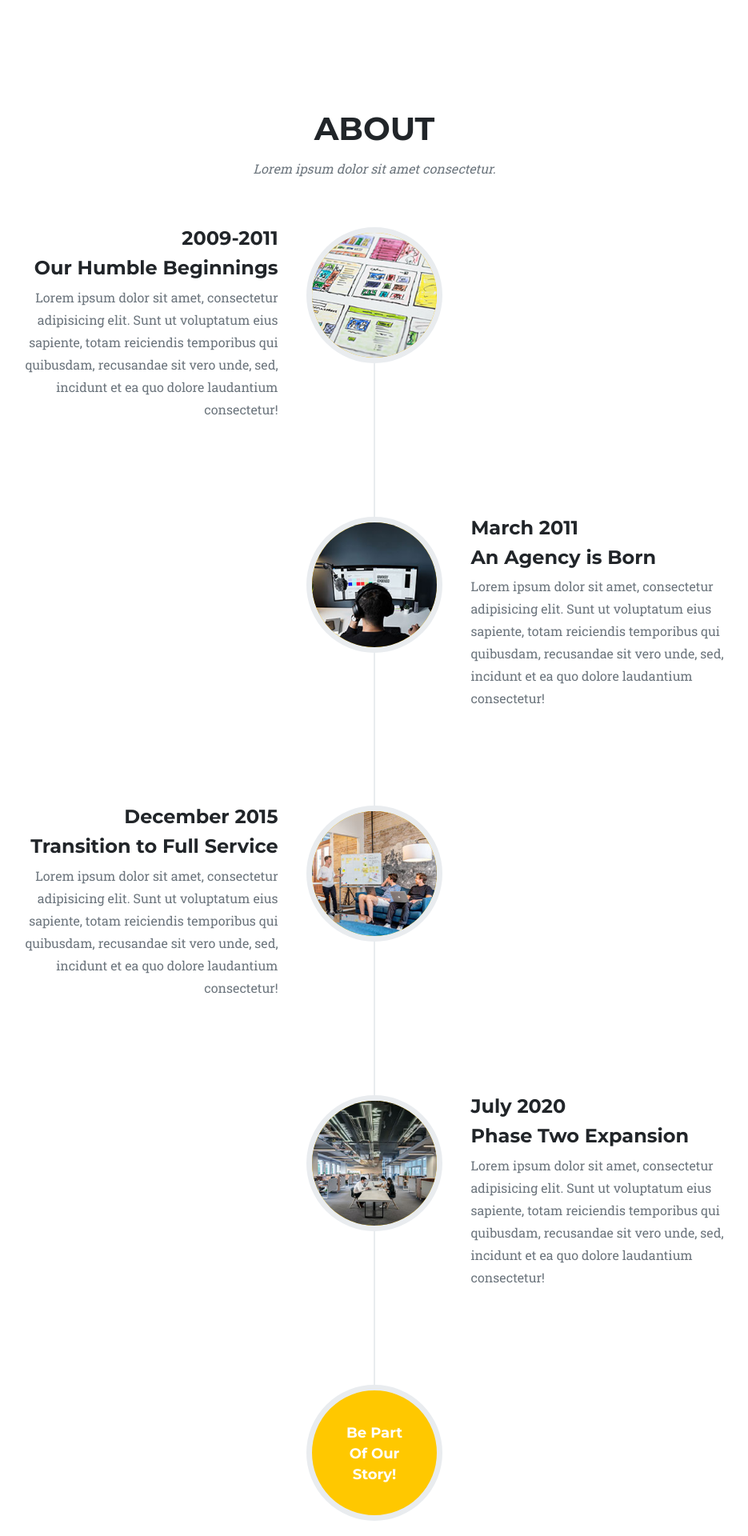
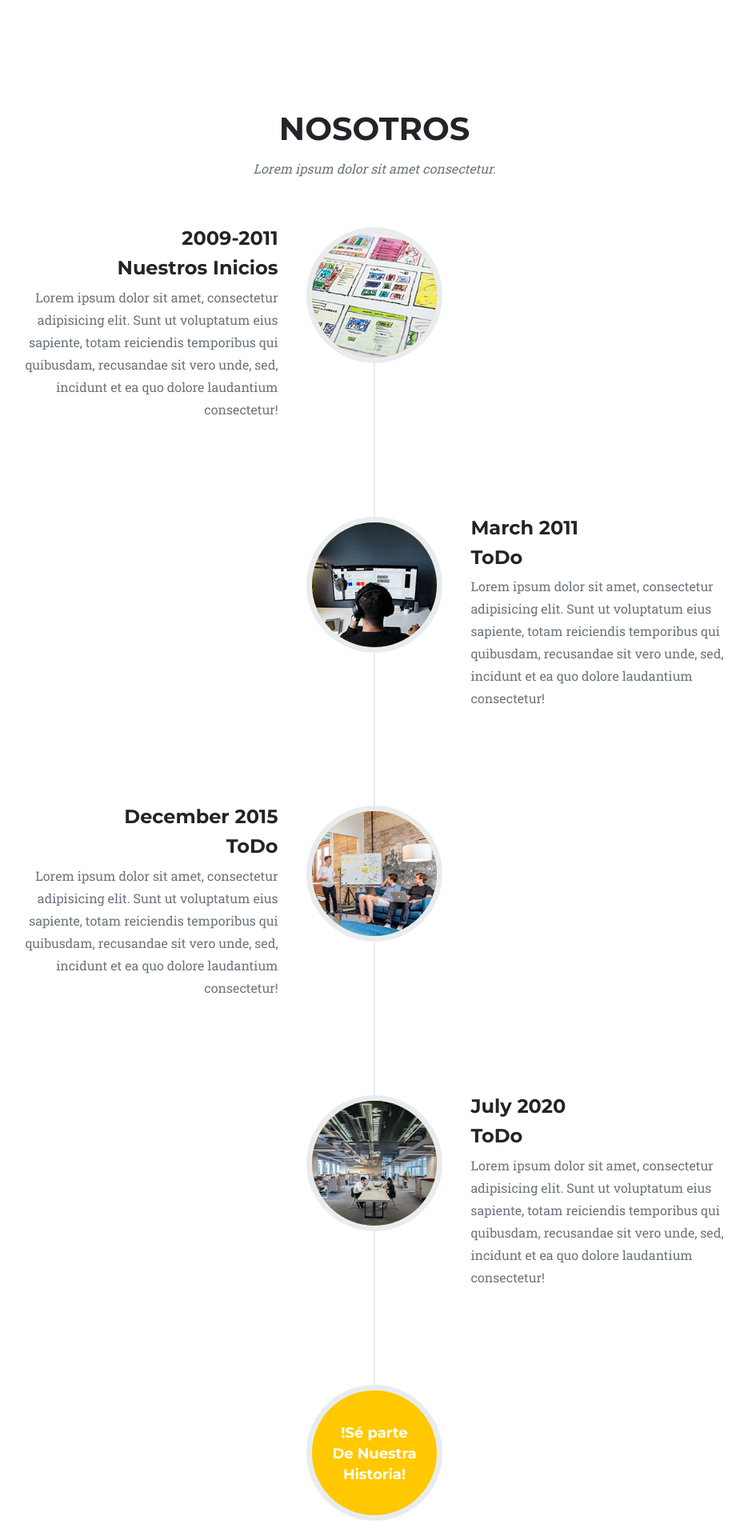
Before and after one commit to FabianLopezChamorro/Plataforma_Recogida_de_Paquetes, a React (Vite) app in the folder frontend/: page / in a window 1280 px wide. Shown: the part 1360-3280 px from the top of the page at 80% size, without its empty margins (172-1107 px from the left). Built offline with nearby package versions, Linux system fonts and the light colour scheme.

Commit message:
Modificar el componente Nosotros

```diff
--- a/frontend/src/Components/Nosotros.jsx
+++ b/frontend/src/Components/Nosotros.jsx
@@ -5,7 +5,7 @@ function Nosotros() {
         <section className="page-section" id="about">
             <div className="container">
                 <div className="text-center">
-                    <h2 className="section-heading text-uppercase">About</h2>
+                    <h2 className="section-heading text-uppercase">Nosotros</h2>
                     <h3 className="section-subheading text-muted">Lorem ipsum dolor sit amet consectetur.</h3>
                 </div>
                 <ul className="timeline">
@@ -14,7 +14,7 @@ function Nosotros() {
                         <div className="timeline-panel">
                             <div className="timeline-heading">
                                 <h4>2009-2011</h4>
-                                <h4 className="subheading">Our Humble Beginnings</h4>
+                                <h4 className="subheading">Nuestros Inicios</h4>
                             </div>
                             <div className="timeline-body"><p className="text-muted">Lorem ipsum dolor sit amet, consectetur adipisicing elit. Sunt ut voluptatum eius sapiente, totam reiciendis temporibus qui quibusdam, recusandae sit vero unde, sed, incidunt et ea quo dolore laudantium consectetur!</p></div>
                         </div>
@@ -24,7 +24,7 @@ function Nosotros() {
                         <div className="timeline-panel">
                             <div className="timeline-heading">
                                 <h4>March 2011</h4>
-                                <h4 className="subheading">An Agency is Born</h4>
+                                <h4 className="subheading">ToDo</h4>
                             </div>
                             <div className="timeline-body"><p className="text-muted">Lorem ipsum dolor sit amet, consectetur adipisicing elit. Sunt ut voluptatum eius sapiente, totam reiciendis temporibus qui quibusdam, recusandae sit vero unde, sed, incidunt et ea quo dolore laudantium consectetur!</p></div>
                         </div>
@@ -34,7 +34,7 @@ function Nosotros() {
                         <div className="timeline-panel">
                             <div className="timeline-heading">
                                 <h4>December 2015</h4>
-                                <h4 className="subheading">Transition to Full Service</h4>
+                                <h4 className="subheading">ToDo</h4>
                             </div>
                             <div className="timeline-body"><p className="text-muted">Lorem ipsum dolor sit amet, consectetur adipisicing elit. Sunt ut voluptatum eius sapiente, totam reiciendis temporibus qui quibusdam, recusandae sit vero unde, sed, incidunt et ea quo dolore laudantium consectetur!</p></div>
                         </div>
@@ -44,7 +44,7 @@ function Nosotros() {
                         <div className="timeline-panel">
                             <div className="timeline-heading">
                                 <h4>July 2020</h4>
-                                <h4 className="subheading">Phase Two Expansion</h4>
+                                <h4 className="subheading">ToDo</h4>
                             </div>
                             <div className="timeline-body"><p className="text-muted">Lorem ipsum dolor sit amet, consectetur adipisicing elit. Sunt ut voluptatum eius sapiente, totam reiciendis temporibus qui quibusdam, recusandae sit vero unde, sed, incidunt et ea quo dolore laudantium consectetur!</p></div>
                         </div>
@@ -52,11 +52,11 @@ function Nosotros() {
                     <li className="timeline-inverted">
                         <div className="timeline-image">
                             <h4>
-                                Be Part
+                                !Sé parte
                                 <br />
-                                Of Our
+                                De Nuestra
                                 <br />
-                                Story!
+                                Historia!
                             </h4>
                         </div>
                     </li>
```
